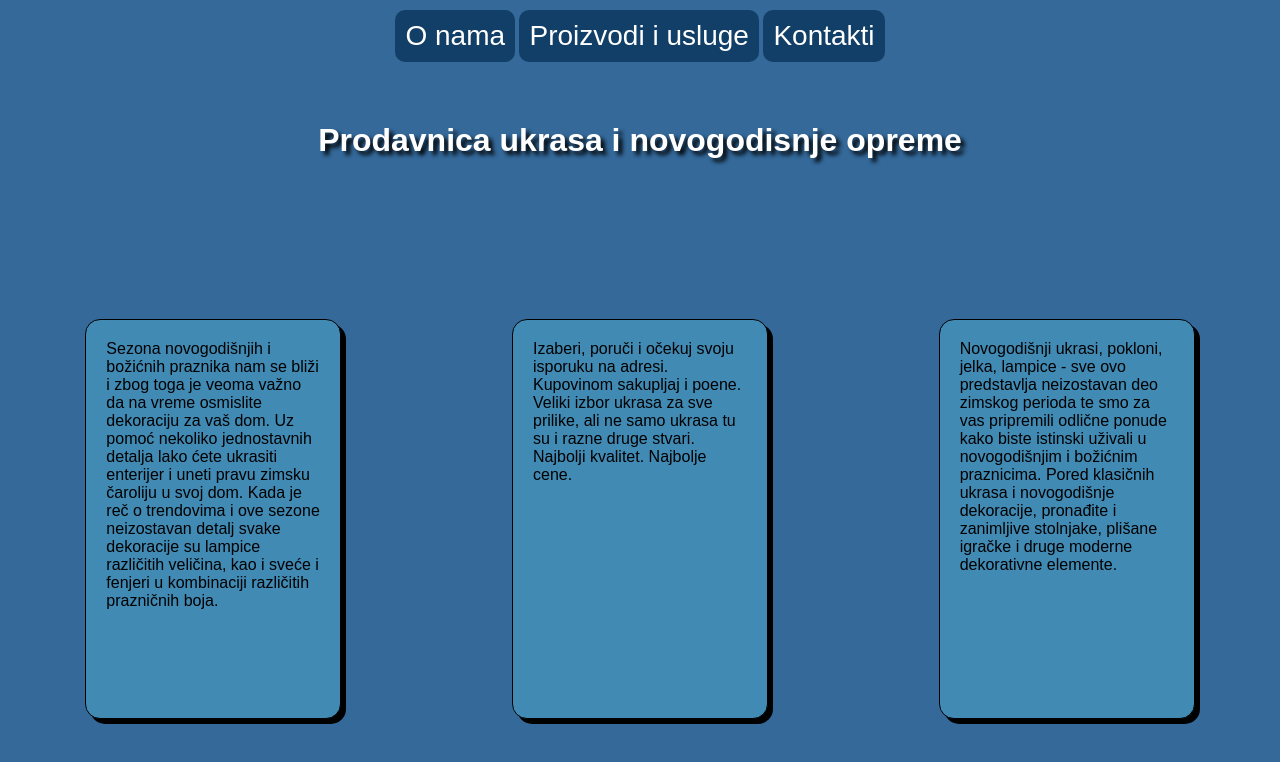
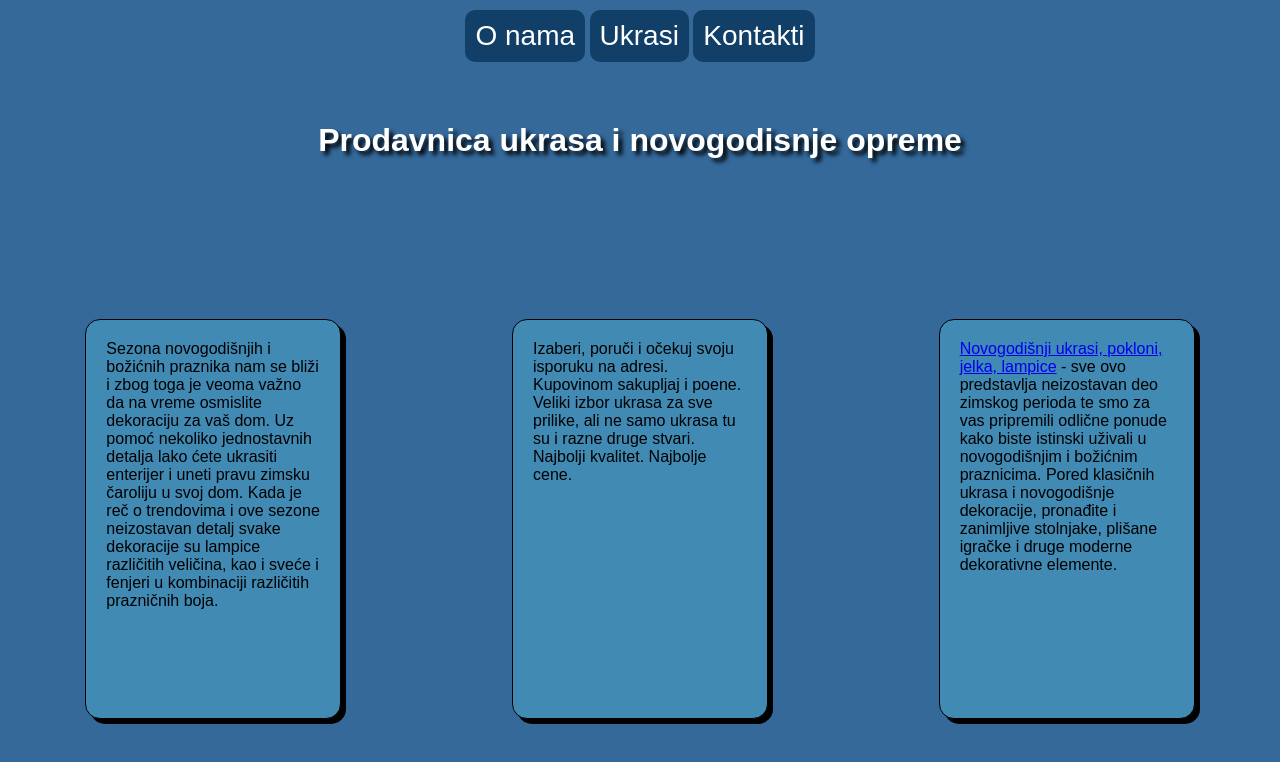
Before and after one commit to aleksej018/ukrasi, a plain HTML site: page index.html in a window 1280 px wide. Drawn offline with Linux system fonts and the light colour scheme.

Commit message:
Update index.html

```diff
--- a/index.html
+++ b/index.html
@@ -4,6 +4,10 @@
     <meta charset="UTF-8">
     <meta http-equiv="X-UA-Compatible" content="IE=edge">
     <meta name="viewport" content="width=device-width, initial-scale=1.0">
+    <meta name="keywords" content="Ukrasi, ukrasi, novogodisnji ukrasi, ukrasi za jelku, ukrasi novi sad, ukrasi za jekle, novogodisnji ukrasi novi sad, staklene kugle za jelku">
+    <meta name="title" content="Prodavnica-ukrasa">
+    <meta name="copyright" content="Aleksej Trailović">
+    <meta name="description" content="Prodavnica ukrasa je prodavnica u kojoj mozete naci najkvalitetnije ukrase, od ukrasa za jelke do raznih drugih">
     <link rel="stylesheet" href="css/pocetna.css">
     <title>Prodavnica ukrasa</title>
 </head>
@@ -11,7 +15,7 @@
     <div id="meni">
         <header>
                 <a href="Onama.html">O nama</a>
-                <a href="Proizvodi_i_usluge.html">Proizvodi i usluge</a>
+                <a href="Proizvodi_i_usluge.html">Ukrasi</a>
                 <a href="Kontakti.html">Kontakti</a>
         </header>
     </div>
@@ -34,7 +38,7 @@
             Najbolji kvalitet. Najbolje cene.</p>
         </div>
         <div class="treci">
-            <p>Novogodišnji ukrasi, pokloni, jelka, lampice - sve ovo predstavlja neizostavan deo zimskog perioda
+            <p><a href="Proizvodi_i_usluge">Novogodišnji ukrasi, pokloni, jelka, lampice</a> - sve ovo predstavlja neizostavan deo zimskog perioda
             te smo za vas pripremili odlične ponude kako biste istinski uživali u novogodišnjim i božićnim
             praznicima. Pored klasičnih ukrasa i novogodišnje dekoracije, pronađite i zanimljive stolnjake,
             plišane igračke i druge moderne dekorativne elemente.</p>
```
